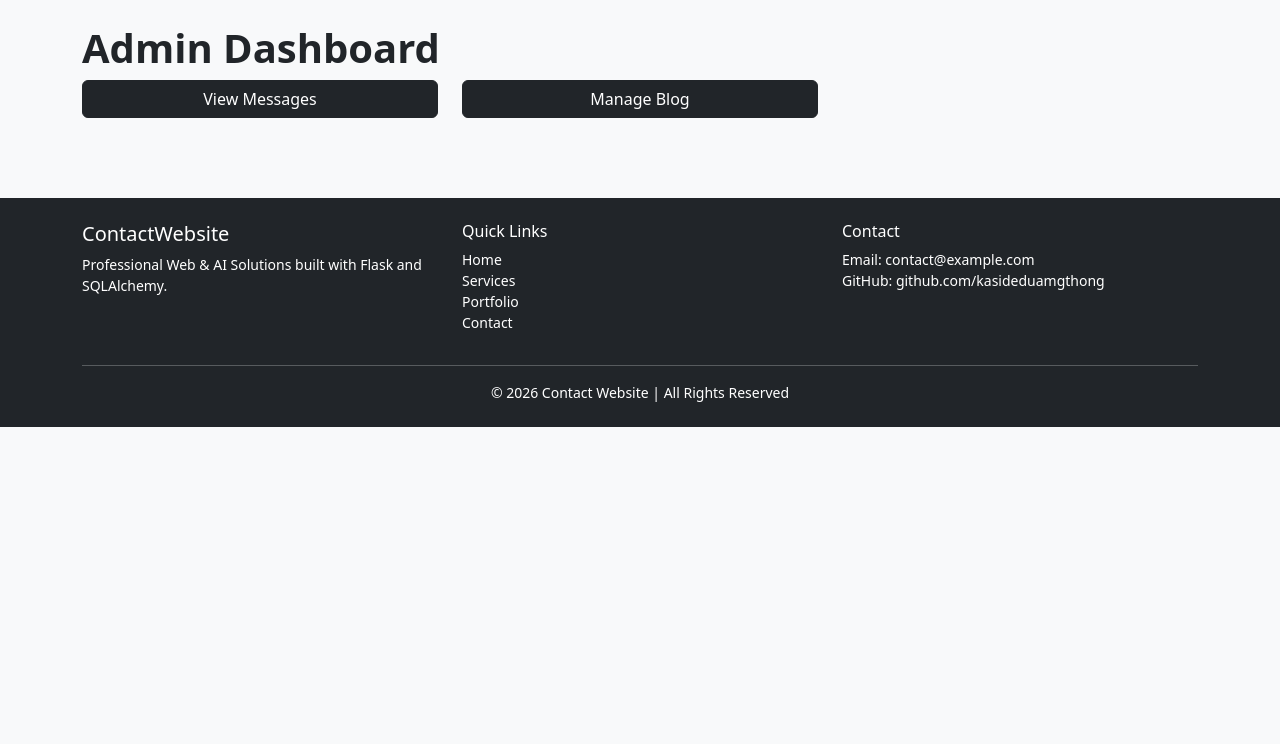
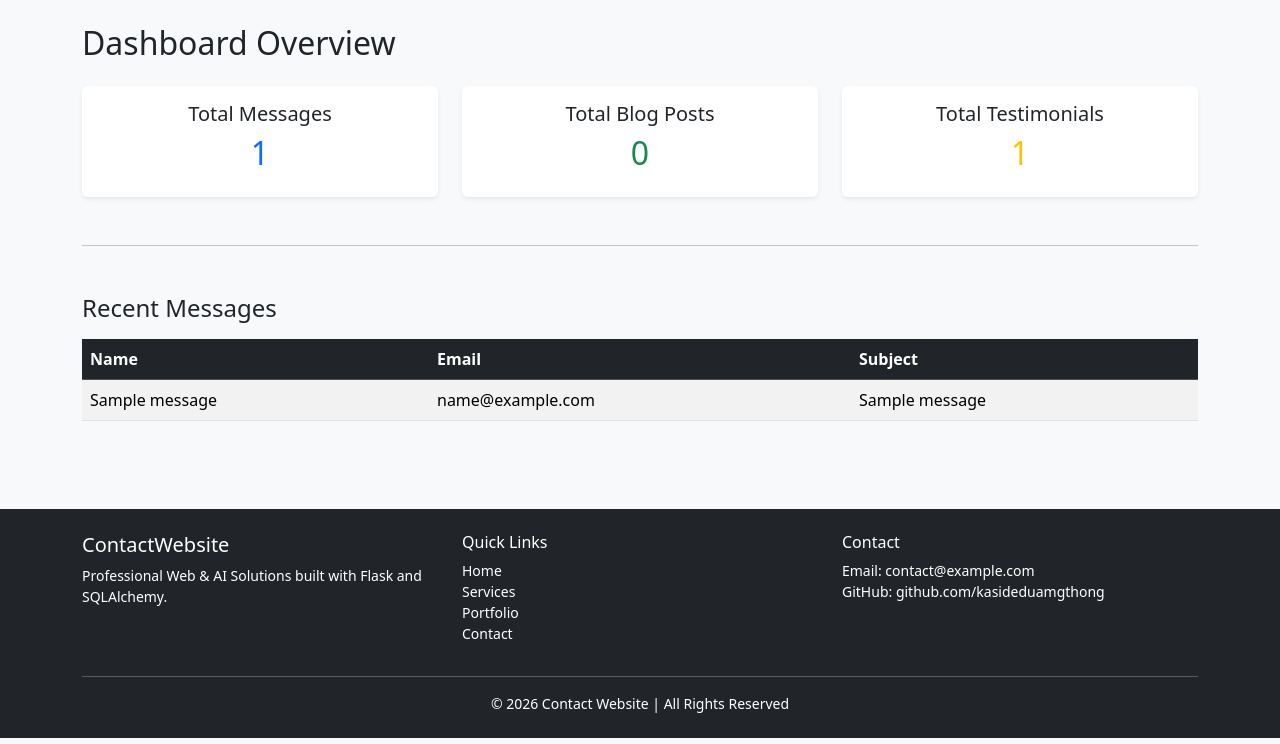
Before and after one commit to kasideduamgthong/contact-website, a Flask app: page /dashboard in a window 1280 px wide. Shown: the part 56-800 px from the top of the page. Run offline with Flask 3, Linux system fonts and the light colour scheme; tables that the repository leaves empty hold one stand-in row (values such as "Sample post").

Commit message:
Add SaaS-style dashboard with statistics and recent messages

```diff
--- a/app.py
+++ b/app.py
@@ -117,7 +117,19 @@ def blog_detail(id):
 
 @app.route("/dashboard")
 def dashboard():
-    return render_template("dashboard.html")
+    total_messages = Message.query.count()
+    total_posts = Blog.query.count()
+    total_testimonials = Testimonial.query.count()
+
+    recent_messages = Message.query.order_by(Message.id.desc()).limit(5).all()
+
+    return render_template(
+        "dashboard.html",
+        total_messages=total_messages,
+        total_posts=total_posts,
+        total_testimonials=total_testimonials,
+        recent_messages=recent_messages,
+    )
 
 
 @app.route("/testimonials")
--- a/templates/dashboard.html
+++ b/templates/dashboard.html
@@ -1,15 +1,60 @@
 {% extends "base.html" %}
 {% block content %}
 
-<h1>Admin Dashboard</h1>
+<h2 class="mb-4">Dashboard Overview</h2>
 
 <div class="row">
+
     <div class="col-md-4">
-        <a href="/messages" class="btn btn-dark w-100 mb-2">View Messages</a>
+        <div class="card shadow-sm border-0">
+            <div class="card-body text-center">
+                <h5>Total Messages</h5>
+                <h2 class="text-primary">{{ total_messages }}</h2>
+            </div>
+        </div>
     </div>
+
     <div class="col-md-4">
-        <a href="/blog" class="btn btn-dark w-100 mb-2">Manage Blog</a>
+        <div class="card shadow-sm border-0">
+            <div class="card-body text-center">
+                <h5>Total Blog Posts</h5>
+                <h2 class="text-success">{{ total_posts }}</h2>
+            </div>
+        </div>
     </div>
+
+    <div class="col-md-4">
+        <div class="card shadow-sm border-0">
+            <div class="card-body text-center">
+                <h5>Total Testimonials</h5>
+                <h2 class="text-warning">{{ total_testimonials }}</h2>
+            </div>
+        </div>
+    </div>
+
 </div>
 
+<hr class="my-5">
+
+<h4>Recent Messages</h4>
+
+<table class="table table-striped mt-3">
+    <thead class="table-dark">
+        <tr>
+            <th>Name</th>
+            <th>Email</th>
+            <th>Subject</th>
+        </tr>
+    </thead>
+    <tbody>
+        {% for msg in recent_messages %}
+        <tr>
+            <td>{{ msg.name }}</td>
+            <td>{{ msg.email }}</td>
+            <td>{{ msg.subject }}</td>
+        </tr>
+        {% endfor %}
+    </tbody>
+</table>
+
 {% endblock %}
```
